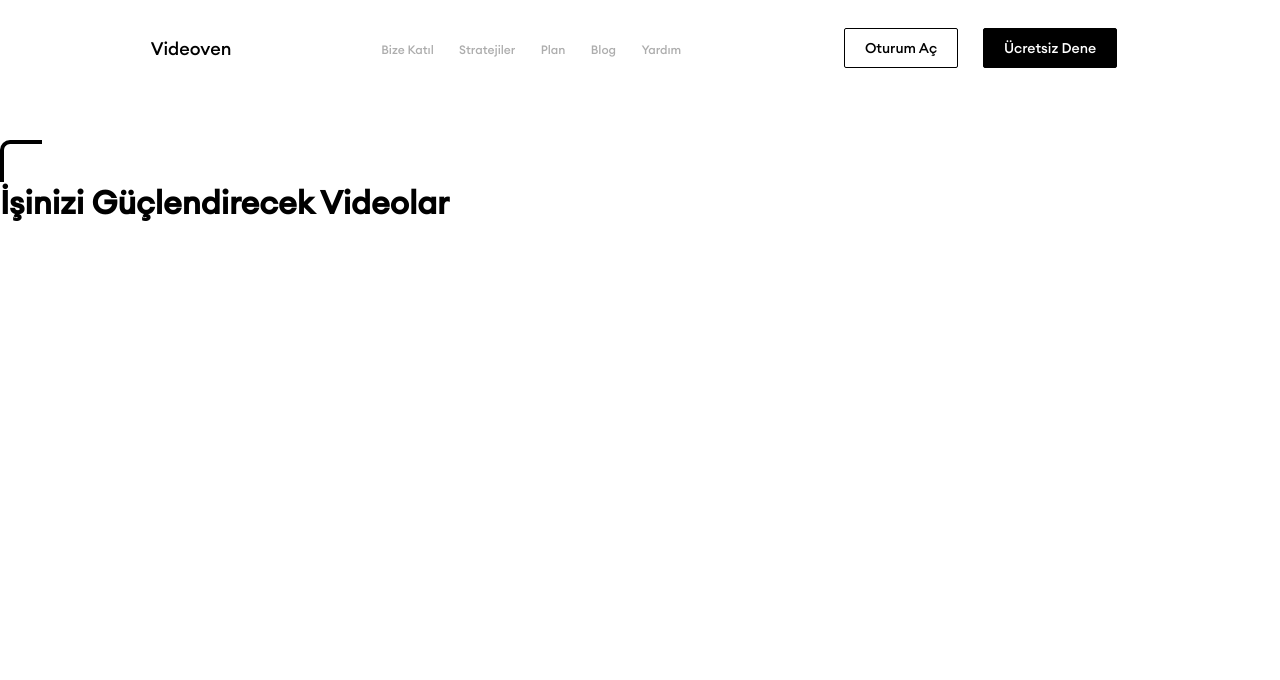
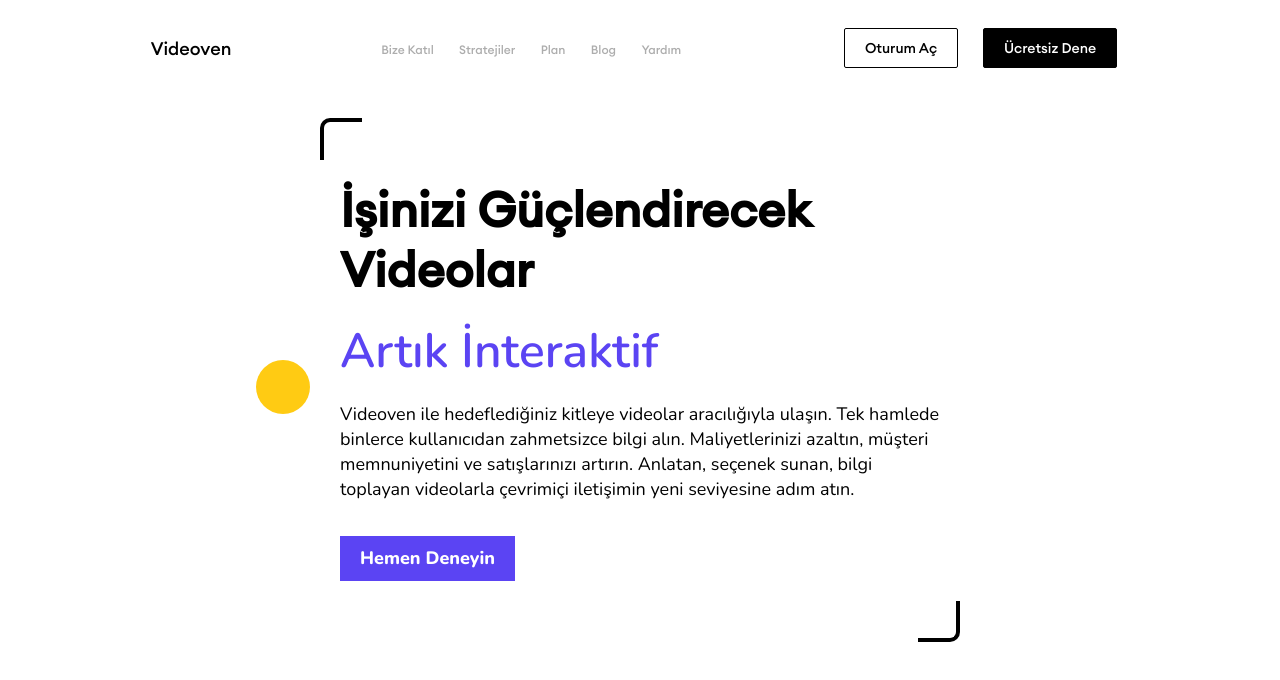
Before and after one commit to yussems/Videoven, a React (Create React App) app: page / in a window 1280 px wide. Shown: the top 680 px of the page. Built offline with nearby package versions, Linux system fonts and the light colour scheme.

Commit message:
added content font-family

```diff
--- a/src/component/Content.js
+++ b/src/component/Content.js
@@ -5,9 +5,24 @@ function Content() {
     <main>
       <div className="left-side">
         <div className="vektor-top"></div>
-        <div>
+        <div className="ball"></div>
+
+        <div className="content" >
           <h1>İşinizi Güçlendirecek Videolar</h1>
+          <h2>Artık İnteraktif</h2>
+          <p className="paraf">
+            Videoven ile hedeflediğiniz kitleye videolar aracılığıyla ulaşın.
+            Tek hamlede binlerce kullanıcıdan zahmetsizce bilgi alın.
+            Maliyetlerinizi azaltın, müşteri memnuniyetini ve satışlarınızı
+            artırın. Anlatan, seçenek sunan, bilgi toplayan videolarla çevrimiçi
+            iletişimin yeni seviyesine adım atın.
+          </p>
+          <button className="content-button">Hemen Deneyin</button>
+
         </div>
+        <div className="vektor-container">
+            <div className="vektor-bottom"></div>
+          </div>
       </div>
 
       {/* right side */}
--- a/src/component/content.css
+++ b/src/component/content.css
@@ -1,20 +1,89 @@
+@import url("https://fonts.googleapis.com/css2?family=Nunito:wght@400;600;800&display=swap");
+
+:root {
+  --font: "Nunito", sans-serif;
+}
+
 main {
-  margin-top: 72px;
+  margin-top: 50px;
   display: flex;
-
+  justify-content: space-evenly;
+}
+.left-side {
+  display: flex;
+  flex-direction: column;
+  width: 50%;
+}
+.ball {
+  width: 54px;
+  height: 54px;
+  border-radius: 50%;
+  background-color: #ffcb13;
+  position: absolute;
+  left: 20%;
+  top: 45%;
+}
+.ball::after {
+  content: "";
+  background-color: black;
+  position: absolute;
+  width: 54px;
+  height: 54px;
+  border-radius: 50%;
+  top: 100px;
+  z-index: 100;
 }
 .vektor-top {
   width: 42px;
   height: 41.5px;
-  left: 102px;
-  top: 138px;
   border: 4px solid #000000;
   border-right: #ffffff;
   border-bottom: #ffffff;
   border-top-left-radius: 10px;
 }
-.left-side {
-    width: 50%;
-    justify-content: center;
-    align-items: center;
+.vektor-container {
+  width: 100%;
+  display: flex;
+  justify-content: flex-end;
 }
+.vektor-bottom {
+  width: 42px;
+  height: 41.5px;
+  border: 4px solid #000000;
+  border-top: #ffffff;
+  border-left: #ffffff;
+  border-bottom-right-radius: 10px;
+}
+.content {
+  padding: 20px;
+}
+h1 {
+  max-width: 480px;
+  margin-bottom: 18px;
+  font-weight: 600;
+  font-size: 48px;
+  line-height: 60px;
+}
+h2 {
+  font-family: var(--font);
+  margin-bottom: 18px;
+  font-weight: 600;
+  font-size: 48px;
+  color: #5b44f3;
+}
+.paraf {
+  font-family: var(--font);
+  margin-bottom: 34px;
+  font-weight: 400;
+  font-size: 18px;
+  line-height: 25px;
+}
+.content-button {
+  font-family: var(--font);
+  font-weight: 800;
+  font-size: 18px;
+  line-height: 25px;
+  color: #ffffff;
+  background: #5b44f3;
+  border: none;
+}
```
